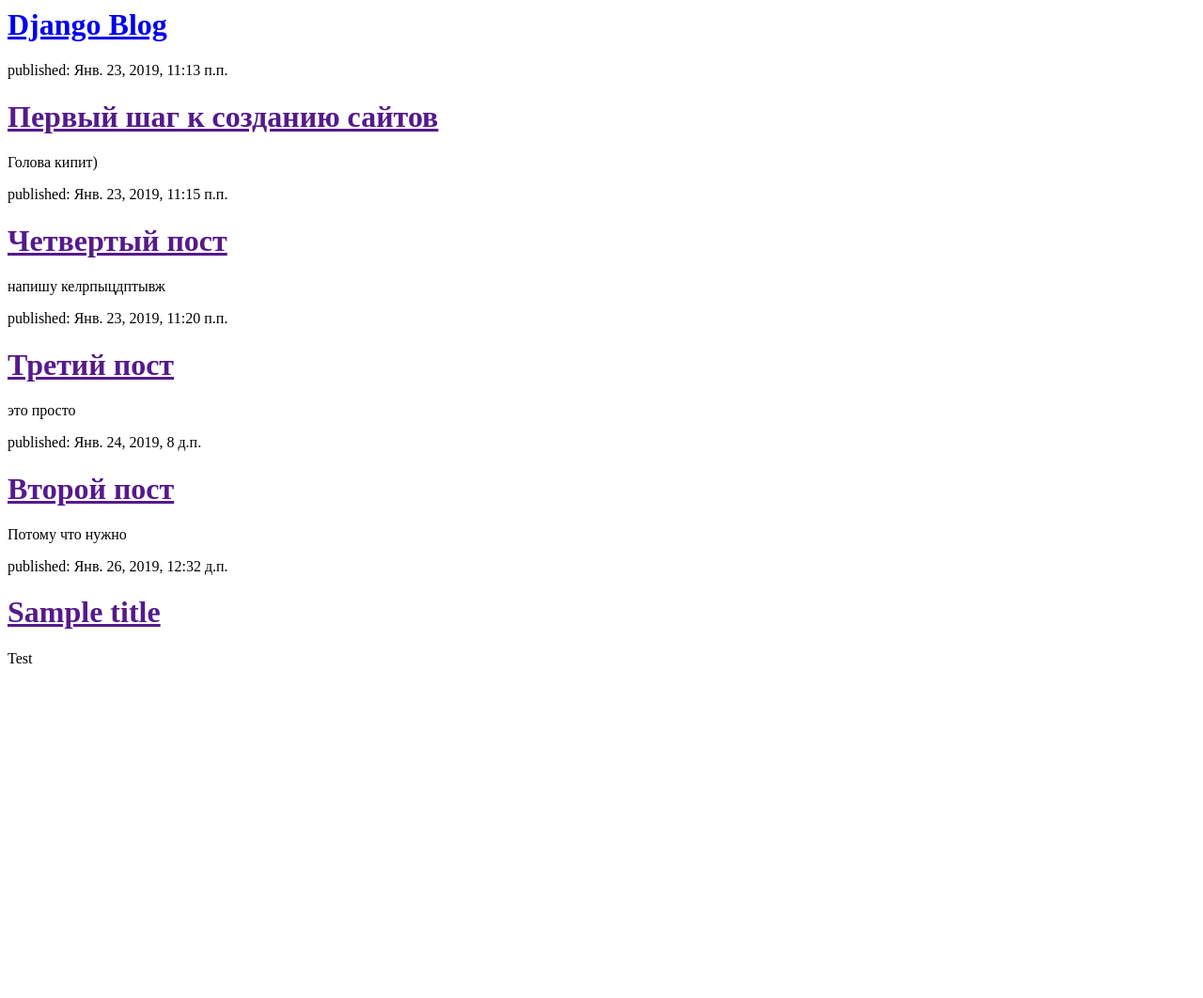
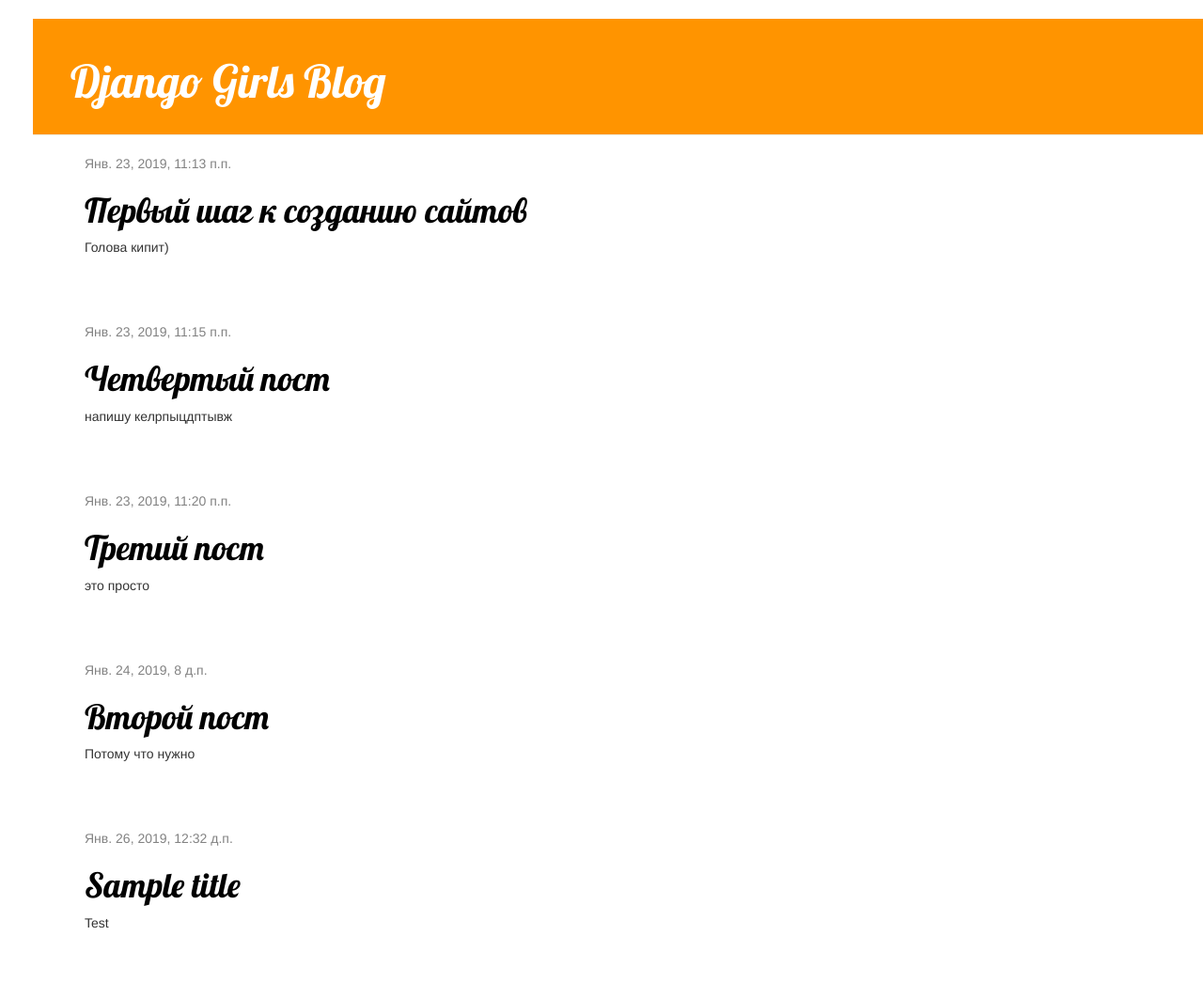
Before and after one commit to NoNicckName/my-first-blog, a Django app: page / in a window 1280 px wide. Shown: the whole page at 94% size. Before the commit the page ends 706 px from the top, so only its background shows below. Run offline with Django 3.2, Linux system fonts and the light colour scheme; data comes from the database, SQL or seed files in the repository; some libraries are stand-ins or nearby versions.

Commit message:
Added view and template for detailed blog post as well as CSS for the site.

```diff
--- /dev/null
+++ b/blog/static/css/blog.css
@@ -0,0 +1,55 @@
+h1 a {
+    color: #FCA205;
+    font-family: 'Lobster';
+}
+body {
+    padding-left: 35px;
+    padding-top: 20px;
+}
+
+.page-header {
+    background-color: #ff9400;
+    margin-top: 0;
+    padding: 20px 20px 20px 40px;
+}
+
+.page-header h1, .page-header h1 a, .page-header h1 a:visited, .page-header h1 a:active {
+    color: #ffffff;
+    font-size: 36pt;
+    text-decoration: none;
+}
+
+.content {
+    margin-left: 40px;
+}
+
+h1, h2, h3, h4 {
+    font-family: 'Lobster', cursive;
+}
+
+.date {
+    color: #828282;
+}
+
+.save {
+    float: right;
+}
+
+.post-form textarea, .post-form input {
+    width: 100%;
+}
+
+.top-menu, .top-menu:hover, .top-menu:visited {
+    color: #ffffff;
+    float: right;
+    font-size: 26pt;
+    margin-right: 20px;
+}
+
+.post {
+    margin-bottom: 70px;
+}
+
+.post h1 a, .post h1 a:visited {
+    color: #000000;
+}
--- /dev/null
+++ b/blog/templates/blog/base.html
@@ -0,0 +1,23 @@
+{% load static %}
+<html>
+    <head>
+        <title>Django Girls blog</title>
+        <link rel="stylesheet" href="//maxcdn.bootstrapcdn.com/bootstrap/3.2.0/css/bootstrap.min.css">
+        <link rel="stylesheet" href="//maxcdn.bootstrapcdn.com/bootstrap/3.2.0/css/bootstrap-theme.min.css">
+        <link href='//fonts.googleapis.com/css?family=Lobster&subset=latin,latin-ext' rel='stylesheet' type='text/css'>
+        <link rel="stylesheet" href="{% static 'css/blog.css' %}">
+    </head>
+    <body>
+      <div class="page-header">
+          <h1><a href="/">Django Girls Blog</a></h1>
+      </div>
+      <div class="content container">
+          <div class="row">
+              <div class="col-md-8">
+              {% block content %}
+              {% endblock %}
+              </div>
+          </div>
+      </div>
+  </body>
+</html>
--- a/blog/templates/blog/post_list.html
+++ b/blog/templates/blog/post_list.html
@@ -1,18 +1,34 @@
+{% extends 'blog/base.html' %}
+{% load static %}
 <html>
     <head>
         <title>Django  blog</title>
+        <link rel="stylesheet" href="//maxcdn.bootstrapcdn.com/bootstrap/4.2.1/css/bootstrap.min.css">
+        <link rel="stylesheet" href="//maxcdn.bootstrapcdn.com/bootstrap/4.2.1/css/bootstrap-theme.min.css">
+        <link rel="stylesheet" href="{% static 'css/blog.css' %}">
+        <link href="https://fonts.googleapis.com/css?family=Lobster&subset=latin,cyrillic" rel="stylesheet" type="text/css">
     </head>
     <body>
-        <div>
-            <h1><a href="/">Django  Blog</a></h1>
+        <div class="page-header">
+            <h1><a href="/">Test Blog</a></h1>
         </div>
 
-        {% for post in posts %}
-            <div>
-                <p>published: {{ post.published_date }}</p>
-                <h1><a href="">{{ post.title }}</a></h1>
-                <p>{{ post.text|linebreaksbr }}</p>
+        <div class="content container">
+            <div class="row">
+                <div class="col-md-8">
+                  {% block content %}
+                    {% for post in posts %}
+                      <div class="post">
+                        <div class="date">
+                          {{ post.published_date }}
+                        </div>
+                        <h1><a href="{% url 'post_detail' pk=post.pk %}">{{ post.title }}</a></h1>
+                        <p>{{ post.text|linebreaksbr }}</p>
+                        </div>
+                    {% endfor %}
+                  {% endblock %}
+                </div>
             </div>
-        {% endfor %}
+        </div>
     </body>
 </html>
--- a/blog/urls.py
+++ b/blog/urls.py
@@ -3,4 +3,5 @@ from . import views
 
 urlpatterns = [
     url(r'^$', views.post_list, name='post_list'),
+     url(r'^post/(?P<pk>\d+)/$', views.post_detail, name='post_detail'),
 ]
--- a/blog/views.py
+++ b/blog/views.py
@@ -1,7 +1,12 @@
 from django.shortcuts import render
 from django.utils import timezone
 from .models import Post
+from django.shortcuts import render, get_object_or_404
 
 def post_list(request):
     posts = Post.objects.filter(published_date__lte=timezone.now()).order_by('published_date')
     return render(request, 'blog/post_list.html', {'posts': posts})
+    Post.objects.get(pk=pk)
+def post_detail(request, pk):
+    post = get_object_or_404(Post, pk=pk)
+    return render(request, 'blog/post_detail.html', {'post': post})
```
Also changed, not shown: blog/templates/blog/post_detail.html (added, +14 -0 lines), 1 other file.
